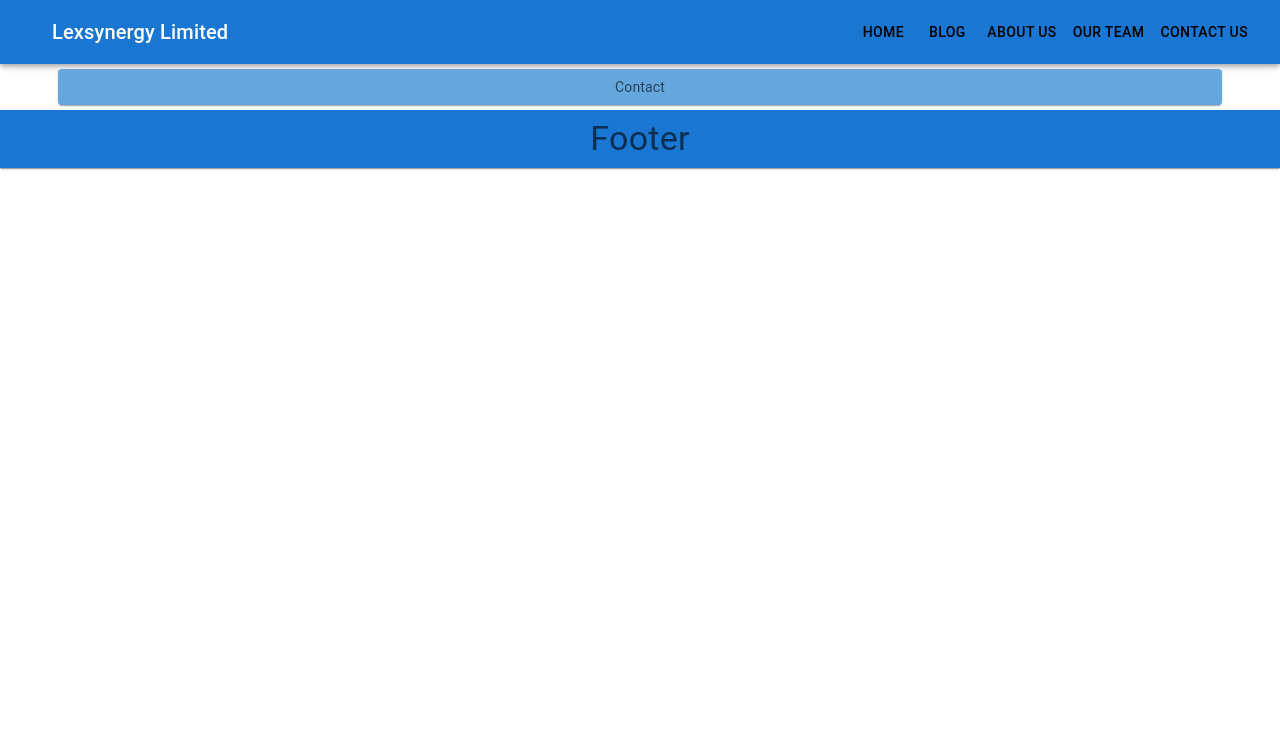
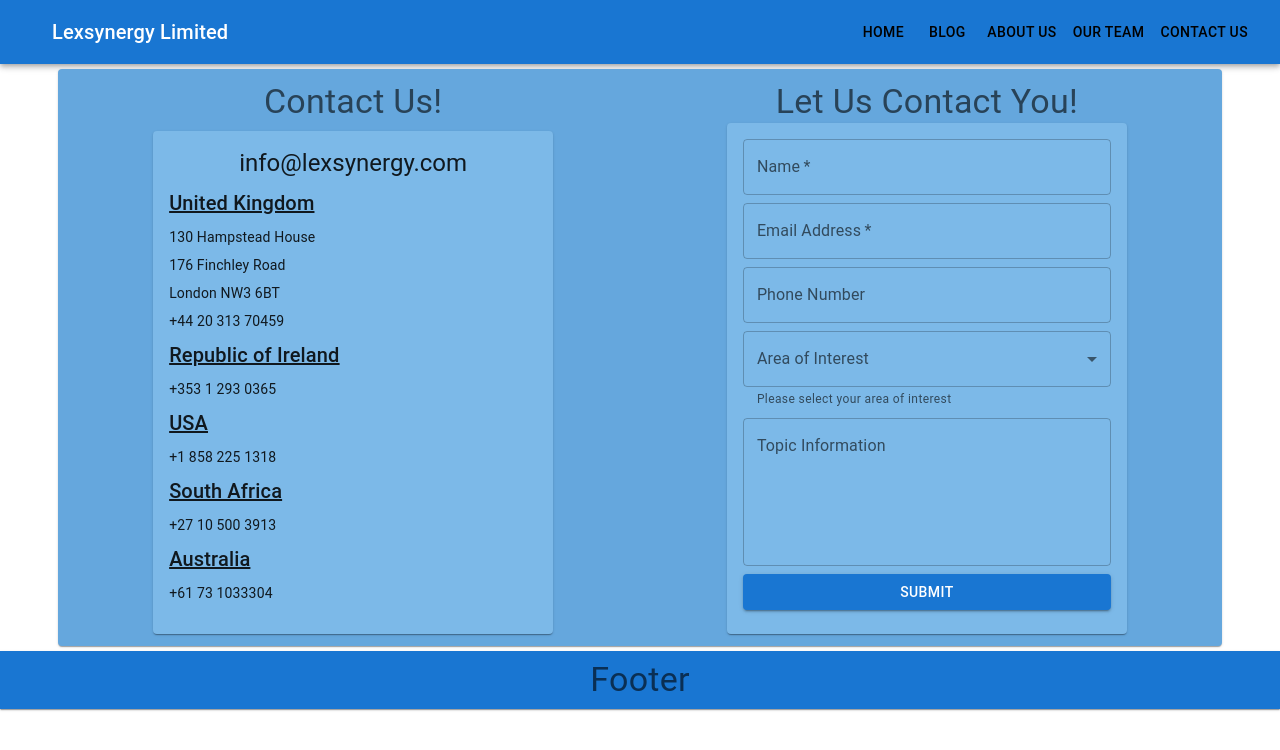
Before and after one commit to JontyRossSegal/fed-task1, a React (Create React App) app: page /contactus in a window 1280 px wide. Shown: the top 750 px of the page. Built offline with nearby package versions, Linux system fonts and the light colour scheme.

Commit message:
About us and Contact added, changes to follow
Co-authored-by: Daniel Collings <daniel.c@lexsynergy.com>

```diff
--- a/src/App.js
+++ b/src/App.js
@@ -8,6 +8,10 @@
 import NoPage from './pages/NoPage';
 import NavBar from './components/NavBar';
 import AppFoot from './components/appFoot';
+
+// rename /resources to /data
+// study the layouts you've used a few times and create another appropriately named layout that takes in the children (other components to render)
+// !! Dont forget to link through to a specific blog ultilising react-router-dom. NO hard coding.
 
 function App() {
   return (
@@ -24,6 +28,7 @@
   );
 }
 
+// Extract this into its own dir called layouts.
 function AppLayout(){
   return(
     <>
--- a/src/index.js
+++ b/src/index.js
@@ -7,9 +7,10 @@
 
 const root = ReactDOM.createRoot(document.getElementById('root'));
 root.render(
+  // What is React Strict Mode?
   <React.StrictMode>
     <Router>
-    <App />
+      <App />
     </Router>
   </React.StrictMode>
 );
--- a/src/pages/About.js
+++ b/src/pages/About.js
@@ -1,6 +1,7 @@
-import { Paper, Box } from '@mui/material';
+import { Paper, Box, Typography } from '@mui/material';
 import { styled } from '@mui/material/styles';
-import Grid from '@mui/material/Unstable_Grid2'
+import Grid from '@mui/material/Unstable_Grid2';
+import AboutUs from './resources/AboutUs';
 
 const Item = styled(Paper)(({ theme }) => ({
     backgroundColor: theme.palette.mode === 'dark' ? '#1A2027' : '#65a7dd',
@@ -10,12 +11,16 @@
     color: theme.palette.text.secondary,
   }));
 
+
 function About(){
     return(
         <Box sx={{flexGrow: 1}}>
             <Grid container spacing={1} justifyContent={'space-around'} padding={"5px"}>
             <Grid xs={12} md={11} >
-                <Item>About Us</Item>
+                <Item>
+                    <Typography variant='h1'>About Us:</Typography>
+                    <Typography variant='h6'sx={{textAlign: "left"}}><AboutUs/></Typography>
+                </Item>
             </Grid>
         </Grid>
         </Box>
--- a/src/pages/Blog.js
+++ b/src/pages/Blog.js
@@ -19,7 +19,8 @@
                 <Grid xs={12} md={11} >
                     <Item sx={{display: "flex", flexDirection:"row", flexWrap:"wrap", rowGap: 1, columnGap: 2, justifyContent: 'space-evenly'}}>
                         {
-                            blogs.map((a) => (
+                            blogs.map((a) => ( // Whats wrong here? Looping over an array to create components in React
+                                // Extract/abstract this into its own reusable component
                                 <Card sx={{ maxWidth: 500 }}>
                                     <CardActionArea>
                                         <CardMedia
--- a/src/pages/Contact.js
+++ b/src/pages/Contact.js
@@ -1,6 +1,21 @@
-import { Paper, Box } from '@mui/material';
+import { Paper, Box, Typography, Card, CardContent, TextField, MenuItem, Button } from '@mui/material';
 import { styled } from '@mui/material/styles';
 import Grid from '@mui/material/Unstable_Grid2'
+
+const businessArea = [
+    {
+      value: 'Brand Protection',
+      label: 'Brand Protection',
+    },
+    {
+      value: 'Domain Management',
+      label: 'Domain Management',
+    },
+    {
+      value: 'Brand Protection and Domain Management',
+      label: 'Brand Protection and Domain Management',
+    }
+  ];
 
 const Item = styled(Paper)(({ theme }) => ({
     backgroundColor: theme.palette.mode === 'dark' ? '#1A2027' : '#65a7dd',
@@ -8,16 +23,57 @@
     padding: theme.spacing(1),
     textAlign: 'center',
     color: theme.palette.text.secondary,
-  }));
+}));
 
-function Contact(){
-    return(
-        <Box sx={{flexGrow: 1}}>
-            <Grid container spacing={1} justifyContent={'space-around'} padding={"5px"}>
-            <Grid xs={12} md={11} >
-                <Item>Contact</Item>
+function Contact() {
+    return (
+        <Box sx={{ flexGrow: 1 }}>
+            <Grid container spacing={1} justifyContent={'space-around'} padding={"5px"} >
+                <Grid xs={12} md={11} sx={{justifyContent: "center"}} >
+                    <Item sx={{ display: "flex", flexDirection: "row", flexWrap: "wrap", justifyContent: "space-evenly" }}>
+                        <Grid xs={12} md={6} sx={{display: "grid", justifyContent: "center"}}>
+                            <Typography variant='h4'>Contact Us!</Typography>
+                            <Card sx={{ maxWidth: 400, backgroundColor: "#7cb9e8", width: "100vw" }} >
+                                <CardContent sx={{ textAlign: "left", rowGap: 1, display: "flex", flexWrap: "wrap", flexDirection: "column" }}>
+                                    <Typography variant='h5' sx={{ textAlign: "center" }}>info@lexsynergy.com</Typography>
+                                    <Typography variant='h6' sx={{ textDecoration: 'underline' }}>United Kingdom</Typography>
+                                    <Typography variant='h10'>130 Hampstead House</Typography>
+                                    <Typography variant='h10'>176 Finchley Road</Typography>
+                                    <Typography variant='h10'>London NW3 6BT</Typography>
+                                    <Typography variant='h10'>+44 20 313 70459</Typography>
+                                    <Typography variant='h6' sx={{ textDecoration: 'underline' }}>Republic of Ireland</Typography>
+                                    <Typography variant='h10'>+353 1 293 0365</Typography>
+                                    <Typography variant='h6' sx={{ textDecoration: 'underline' }}>USA</Typography>
+                                    <Typography variant='h10'>+1 858 225 1318</Typography>
+                                    <Typography variant='h6' sx={{ textDecoration: 'underline' }}>South Africa</Typography>
+                                    <Typography variant='h10'>+27 10 500 3913</Typography>
+                                    <Typography variant='h6' sx={{ textDecoration: 'underline' }}>Australia</Typography>
+                                    <Typography variant='h10'>+61 73 1033304</Typography>
+                                </CardContent>
+                            </Card>
+                        </Grid>
+                        <Grid xs={12} md={6} sx={{display: "grid", justifyContent: "center"}}>
+                            <Typography variant='h4'>Let Us Contact You!</Typography>
+                            <Card sx={{ maxWidth: 400, backgroundColor: "#7cb9e8", width: "100vw" }} >
+                                <CardContent sx={{ textAlign: "left", rowGap: 1, display: "flex", flexWrap: "wrap", flexDirection: "column" }}>
+                                    <TextField required id='nameField' label="Name" />
+                                    <TextField required id='emailField' label="Email Address" />
+                                    <TextField id='phoneField' label="Phone Number" />
+                                    <TextField id="areaOfInterest" select label="Area of Interest" helperText="Please select your area of interest">
+                                        {businessArea.map((option) => (
+                                            <MenuItem key={option.value} value={option.value}>
+                                                {option.label}
+                                            </MenuItem>
+                                        ))}
+                                    </TextField>
+                                    <TextField id='infoField' label="Topic Information" multiline minRows={5} />
+                                    <Button variant="contained">Submit</Button>
+                                </CardContent>
+                            </Card>
+                        </Grid>
+                    </Item>
+                </Grid>
             </Grid>
-        </Grid>
         </Box>
     );
 }
--- a/src/pages/Team.js
+++ b/src/pages/Team.js
@@ -19,6 +19,7 @@
                     <Item sx={{display: "flex", flexDirection:"row", flexWrap:"wrap", rowGap: 1, columnGap: 2, justifyContent: 'space-evenly'}}>
                         {
                             teams.map((a) => (
+                                //  Create a components that can be used for both blog and team. Regardless of whether an image is present or not.
                                 <Card sx={{ maxWidth: 500 }}>
                                     <CardActionArea>
                                         <CardContent>
--- /dev/null
+++ b/src/pages/resources/AboutUs.js
@@ -0,0 +1,22 @@
+//  Why is this here?
+//
+export default function AboutUs() {
+    return (
+        <>
+            <h4>What is Lorem Ipsum?</h4>
+            <p>Lorem Ipsum is simply dummy text of the printing and typesetting industry. Lorem Ipsum has been the industry's standard dummy text ever since the 1500s, when an unknown printer took a galley of type and scrambled it to make a type specimen book. It has survived not only five centuries, but also the leap into electronic typesetting, remaining essentially unchanged. It was popularised in the 1960s with the release of Letraset sheets containing Lorem Ipsum passages, and more recently with desktop publishing software like Aldus PageMaker including versions of Lorem Ipsum.
+            </p>
+            <h4>Why do we use it?</h4>
+            <p>It is a long established fact that a reader will be distracted by the readable content of a page when looking at its layout. The point of using Lorem Ipsum is that it has a more-or-less normal distribution of letters, as opposed to using 'Content here, content here', making it look like readable English. Many desktop publishing packages and web page editors now use Lorem Ipsum as their default model text, and a search for 'lorem ipsum' will uncover many web sites still in their infancy. Various versions have evolved over the years, sometimes by accident, sometimes on purpose (injected humour and the like).
+            </p>
+            <h4>Where does it come from?</h4>
+            <p>Contrary to popular belief, Lorem Ipsum is not simply random text. It has roots in a piece of classical Latin literature from 45 BC, making it over 2000 years old. Richard McClintock, a Latin professor at Hampden-Sydney College in Virginia, looked up one of the more obscure Latin words, consectetur, from a Lorem Ipsum passage, and going through the cites of the word in classical literature, discovered the undoubtable source. Lorem Ipsum comes from sections 1.10.32 and 1.10.33 of "de Finibus Bonorum et Malorum" (The Extremes of Good and Evil) by Cicero, written in 45 BC. This book is a treatise on the theory of ethics, very popular during the Renaissance. The first line of Lorem Ipsum, "Lorem ipsum dolor sit amet..", comes from a line in section 1.10.32.
+            </p>
+            <p>The standard chunk of Lorem Ipsum used since the 1500s is reproduced below for those interested. Sections 1.10.32 and 1.10.33 from "de Finibus Bonorum et Malorum" by Cicero are also reproduced in their exact original form, accompanied by English versions from the 1914 translation by H. Rackham.
+            </p>
+            <h4>Where can I get some?</h4>
+            <p>There are many variations of passages of Lorem Ipsum available, but the majority have suffered alteration in some form, by injected humour, or randomised words which don't look even slightly believable. If you are going to use a passage of Lorem Ipsum, you need to be sure there isn't anything embarrassing hidden in the middle of text. All the Lorem Ipsum generators on the Internet tend to repeat predefined chunks as necessary, making this the first true generator on the Internet. It uses a dictionary of over 200 Latin words, combined with a handful of model sentence structures, to generate Lorem Ipsum which looks reasonable. The generated Lorem Ipsum is therefore always free from repetition, injected humour, or non-characteristic words etc.
+            </p>
+        </>
+    )
+}
```
